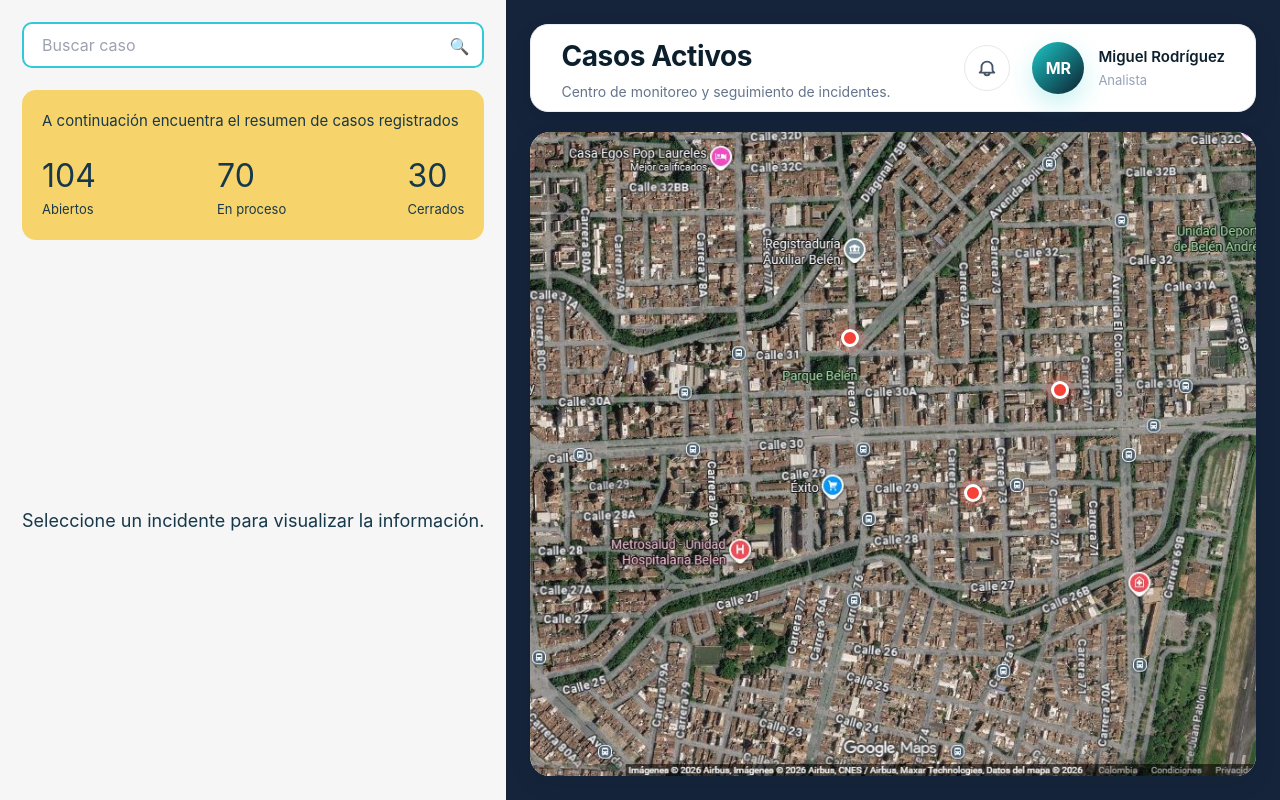
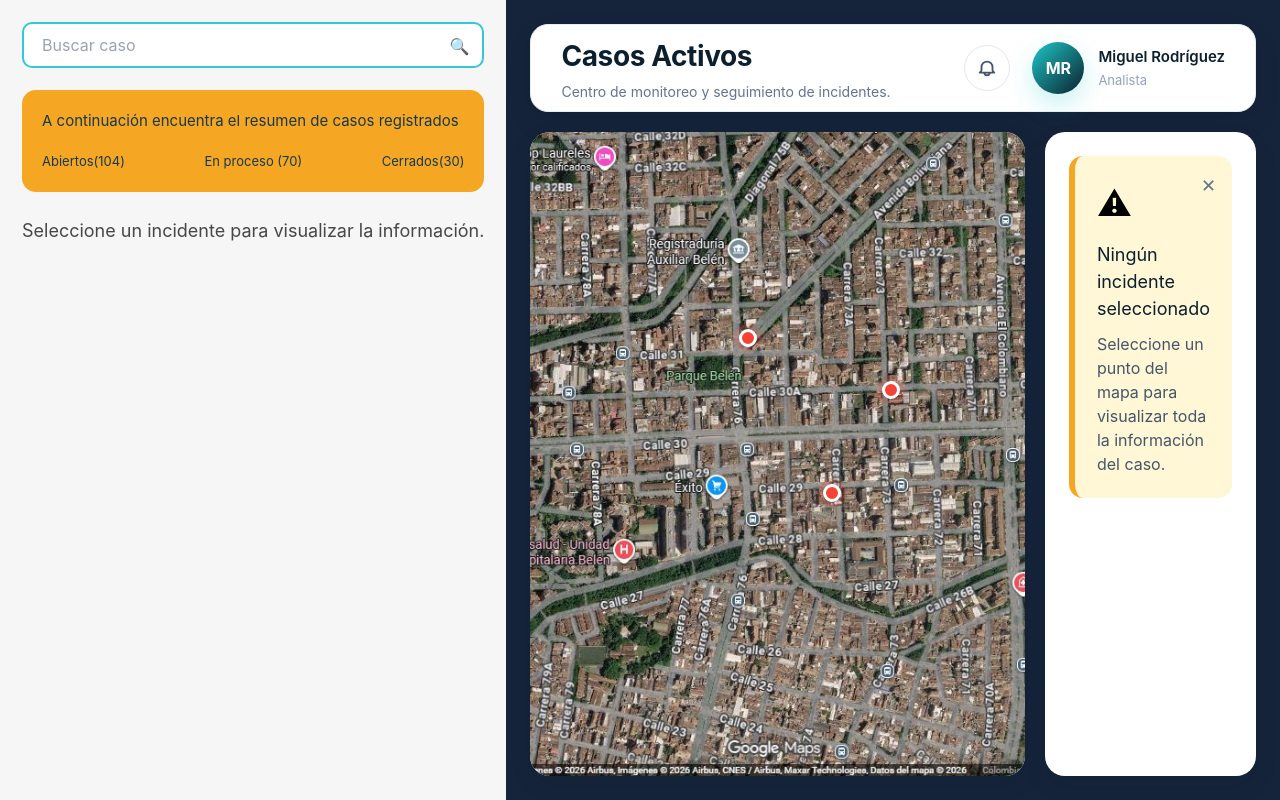
Before and after one commit to Mgroyes/InovisecFront, an Angular app: page /dashboard in a window 1280 px wide. Built offline with nearby package versions, Linux system fonts and the light colour scheme.

Commit message:
componente para ver detalle

```diff
--- /dev/null
+++ b/src/app/components/case-detail/case-detail.component.html
@@ -0,0 +1,34 @@
+<div class="case-detail">
+
+    <div
+        class="empty-state"
+        *ngIf="!selectedCase">
+
+        <button class="close">
+
+            ✕
+
+        </button>
+
+        <div class="icon">
+
+            ⚠
+
+        </div>
+
+        <h3>
+
+            Ningún incidente seleccionado
+
+        </h3>
+
+        <p>
+
+            Seleccione un punto del mapa para visualizar
+            toda la información del caso.
+
+        </p>
+
+    </div>
+
+</div>
--- a/src/app/components/case-detail/case-detail.component.scss
+++ b/src/app/components/case-detail/case-detail.component.scss
@@ -0,0 +1,76 @@
+:host{
+
+    width:380px;
+
+    display:block;
+}
+
+.case-detail{
+
+    background:white;
+
+    height:100%;
+
+    border-radius:20px;
+
+    padding:24px;
+
+    box-shadow:0 10px 25px rgba(15,23,42,.08);
+}
+
+.empty-state{
+
+    background:#FFF7D6;
+
+    border-left:6px solid #F5A623;
+
+    border-radius:14px;
+
+    padding:22px;
+
+    position:relative;
+}
+
+.close{
+
+    position:absolute;
+
+    right:16px;
+
+    top:16px;
+
+    border:none;
+
+    background:transparent;
+
+    cursor:pointer;
+
+    font-size:18px;
+
+    color:#64748B;
+}
+
+.icon{
+
+    font-size:34px;
+
+    margin-bottom:12px;
+}
+
+h3{
+
+    margin:0;
+
+    color:#0B1F2D;
+
+    font-size:18px;
+}
+
+p{
+
+    margin-top:10px;
+
+    color:#475569;
+
+    line-height:1.5;
+}
--- a/src/app/components/map/map.component.scss
+++ b/src/app/components/map/map.component.scss
@@ -43,7 +43,7 @@
 
     background:#F44336;
 
-    border-radius:50%;
+    border-radius:80%;
 
     transform:translate(-50%,-50%);
 
--- a/src/app/components/sidebar/sidebar.component.html
+++ b/src/app/components/sidebar/sidebar.component.html
@@ -21,25 +21,25 @@
 
             <div>
 
-                <h2>104</h2>
 
-                <p>Abiertos</p>
+
+                <p>Abiertos(104)</p>
 
             </div>
 
             <div>
 
-                <h2>70</h2>
 
-                <p>En proceso</p>
+
+                <p>En proceso (70)</p>
 
             </div>
 
             <div>
 
-                <h2>30</h2>
 
-                <p>Cerrados</p>
+
+                <p>Cerrados(30)</p>
 
             </div>
 
@@ -47,13 +47,13 @@
 
     </div>
 
-    <div class="message">
+  <div class="message">
 
-        <h3>
+        <h4>
 
             Seleccione un incidente para visualizar la información.
 
-        </h3>
+        </h4>
 
     </div>
 
--- a/src/app/components/sidebar/sidebar.component.scss
+++ b/src/app/components/sidebar/sidebar.component.scss
@@ -66,7 +66,7 @@
 
 .resume{
 
-    background:#F7D46B;
+    background:#F5A623;
 
     border-radius:14px;
 
@@ -114,7 +114,7 @@
 
 .message{
 
-    flex:1;
+
 
     display:flex;
 
@@ -124,10 +124,10 @@
 
     text-align:center;
 
-    color:#17384A;
+    color:#474747;
 
     font-size:18px;
 
-    line-height:30px;
+
 
 }
--- a/src/app/pages/dashboard/dashboard.component.html
+++ b/src/app/pages/dashboard/dashboard.component.html
@@ -9,7 +9,7 @@
         <div class="body">
 
             <app-map></app-map>
-
+            <app-case-detail></app-case-detail>
 
 
         </div>
--- a/src/app/pages/dashboard/dashboard.component.ts
+++ b/src/app/pages/dashboard/dashboard.component.ts
@@ -2,6 +2,7 @@ import { Component } from '@angular/core';
 import { HeaderComponent } from '../../components/header/header.component';
 import { SidebarComponent } from '../../components/sidebar/sidebar.component';
 import { MapComponent } from '../../components/map/map.component';
+import { CaseDetailComponent } from '../../components/case-detail/case-detail.component';
 
 @Component({
   selector: 'app-dashboard',
@@ -9,7 +10,8 @@ import { MapComponent } from '../../components/map/map.component';
   imports: [
     HeaderComponent,
     SidebarComponent,
-    MapComponent
+    MapComponent,
+    CaseDetailComponent
   ],
   templateUrl: './dashboard.component.html',
   styleUrls: ['./dashboard.component.scss']
--- a/src/app/pages/login/login.component.html
+++ b/src/app/pages/login/login.component.html
@@ -87,7 +87,7 @@
 
             (click)="login()"
 
-            class="w-56 h-12 rounded-lg bg-[#F5C85C] hover:bg-[#e8b744] transition-all duration-300 tracking-[6px] text-black font-medium">
+            class="w-56 h-12 rounded-lg bg-[#F5A623] hover:bg-[#e8b744] transition-all duration-300 tracking-[6px] text-black font-medium">
 
             INGRESAR
 
```
Also changed, not shown: src/app/components/case-detail/case-detail.component.ts (added, +15 -0 lines), 1 other file (tests, documents, lock files or other folders).
